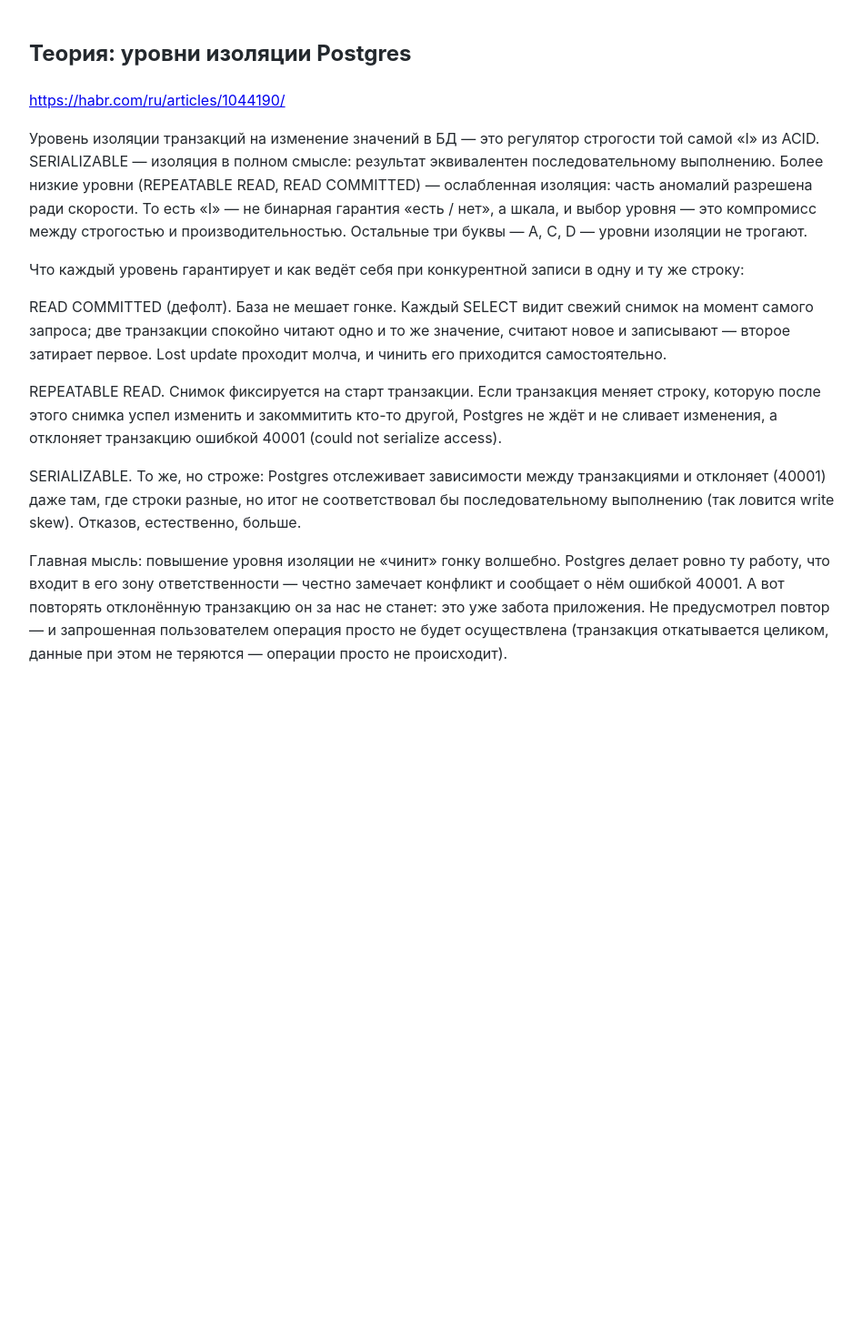
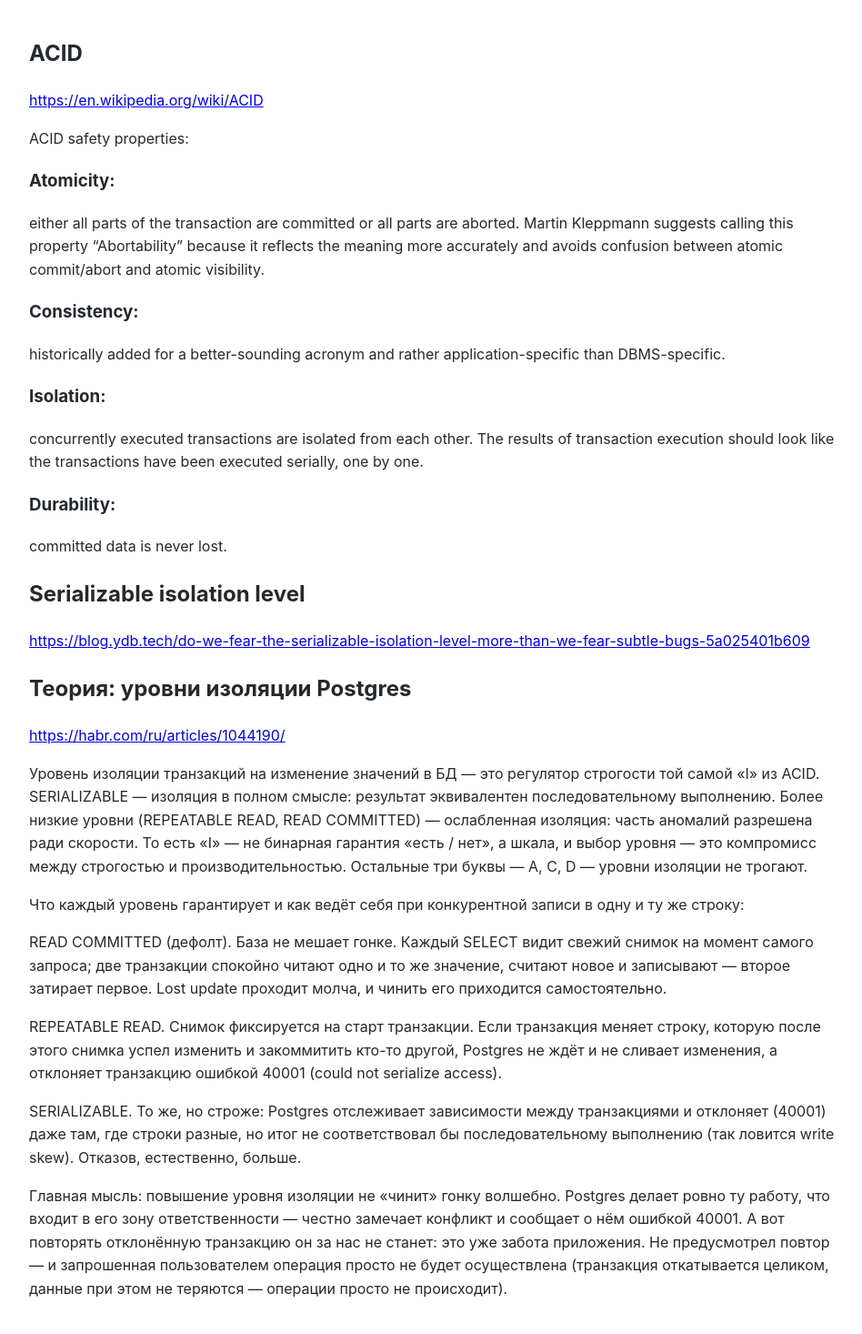
Before and after one commit to Michael-Lubinsky/michael-lubinsky.github.com, a Jekyll site: the page built from pg/ACID.md, in a window 1280 px wide. Shown: the whole page at 91% size, without its empty margins (158-1106 px from the left). Built offline with Jekyll 4.4.1, drawn with Linux system fonts in a browser that asks for light colours; our own code applies the rules of GitHub Pages for plain Markdown files; before the commit the page ends 900 px from its top, so only the background shows below that.

Commit message:
Update and rename isolation_level.md to ACID.md

```diff
--- a/pg/isolation_level.md
+++ b/pg/ACID.md
@@ -1,3 +1,25 @@
+## ACID
+
+<https://en.wikipedia.org/wiki/ACID>
+
+ACID safety properties:
+
+### Atomicity:
+either all parts of the transaction are committed or all parts are aborted. Martin Kleppmann suggests calling this property “Abortability” because it reflects the meaning more accurately and avoids confusion between atomic commit/abort and atomic visibility.
+
+### Consistency:
+historically added for a better-sounding acronym and rather application-specific than DBMS-specific.
+
+### Isolation:
+concurrently executed transactions are isolated from each other. The results of transaction execution should look like the transactions have been executed serially, one by one.
+
+### Durability:
+committed data is never lost.
+
+
+## Serializable isolation level
+<https://blog.ydb.tech/do-we-fear-the-serializable-isolation-level-more-than-we-fear-subtle-bugs-5a025401b609>
+
 ## Теория: уровни изоляции Postgres
 
 <https://habr.com/ru/articles/1044190/>
```
